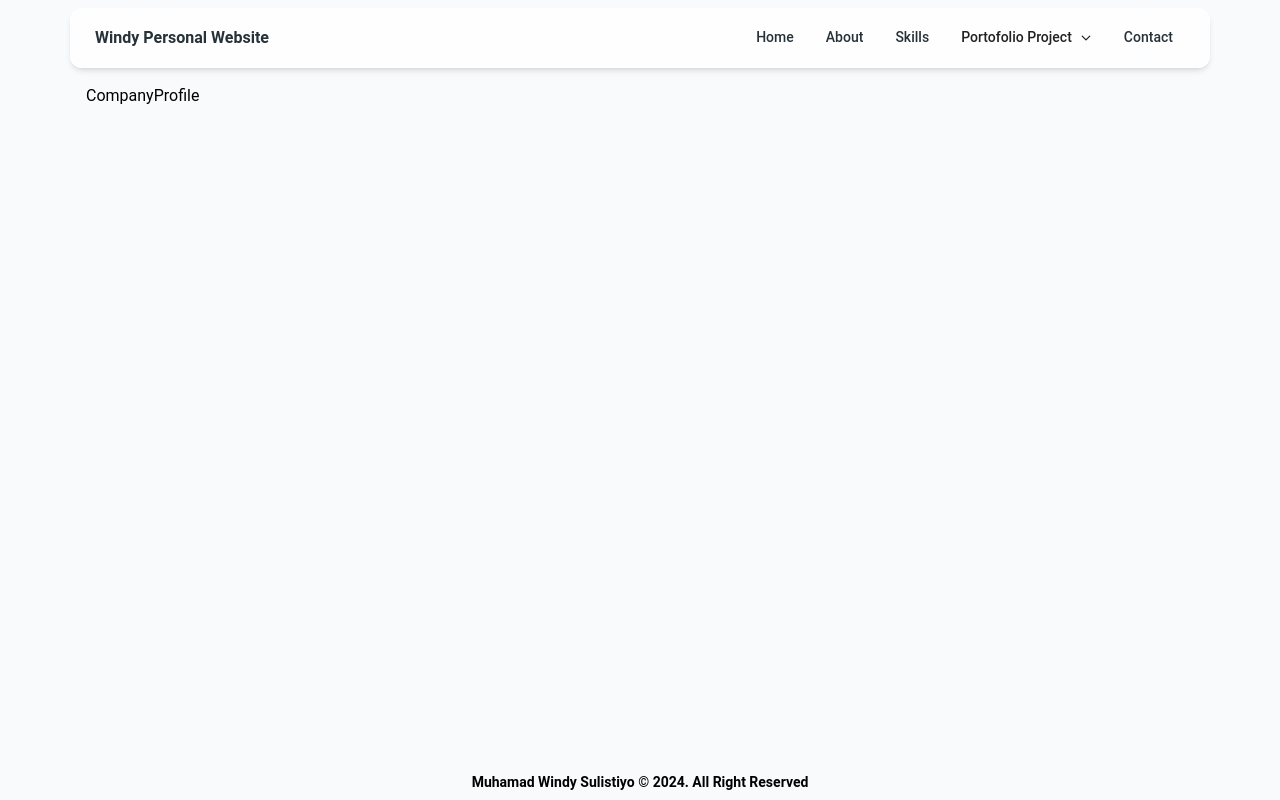
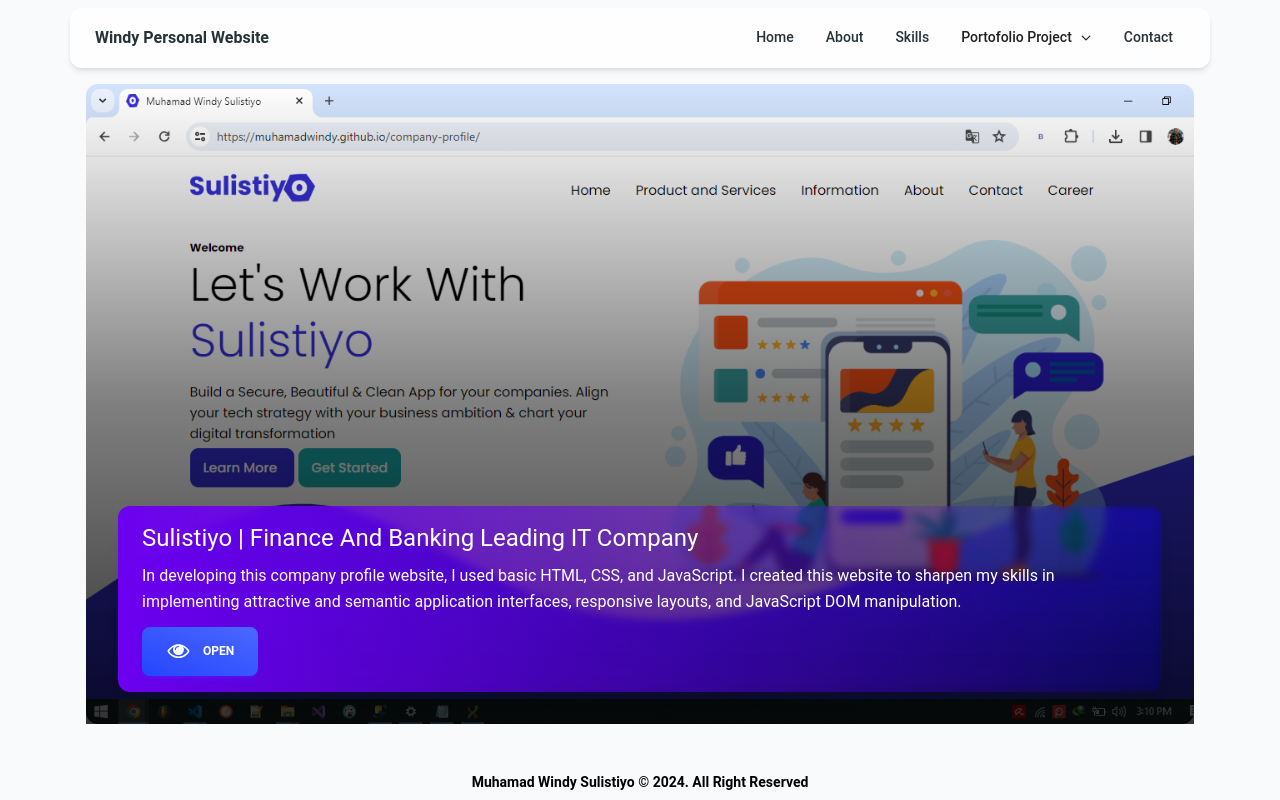
Before and after one commit to muhamadwindy/personal-website, a React (Vite) app: page /portfolio/company-profile in a window 1280 px wide. Built offline with nearby package versions, Linux system fonts and the light colour scheme.

Commit message:
create sulistiyo IT Company page for portofolio

```diff
--- a/src/pages/portfolio/CompanyProfile.jsx
+++ b/src/pages/portfolio/CompanyProfile.jsx
@@ -1,5 +1,63 @@
+import { Button, Typography } from "@material-tailwind/react";
+import image from "../../assets/image/img-company-profile.png";
+
 const CompanyProfilePage = () => {
-  return <div>CompanyProfile</div>;
+  return (
+    <>
+      <figure className="relative h-[80vh] w-full">
+        <img
+          className="h-full w-full rounded-xl object-cover object-left-top"
+          src={image}
+          alt="news image"
+        />
+        <div className="to-bg-black-10 absolute inset-0 h-full w-full bg-gradient-to-t from-black/80 via-black/50" />
+
+        <figcaption
+          className="absolute bottom-8
+     left-2/4 flex w-[calc(100%-4rem)]
+     -translate-x-2/4 justify-between rounded-xl
+      py-4 px-6 shadow-lg
+      bg-gradient-to-r from-purple-900
+     shadow-black/5 saturate-200 backdrop-blur-sm">
+          <div>
+            <Typography variant="h4" color="white" className="font-normal">
+              Sulistiyo | Finance And Banking Leading IT Company
+            </Typography>
+            <Typography className="mt-2 font-normal text-white">
+              In developing this company profile website, I used basic HTML,
+              CSS, and JavaScript. I created this website to sharpen my skills
+              in implementing attractive and semantic application interfaces,
+              responsive layouts, and JavaScript DOM manipulation.
+            </Typography>
+
+            <Button
+              variant="gradient"
+              color="indigo"
+              className="flex items-center gap-3 h-max w-max mt-3"
+              onClick={() => {
+                window.open("https://muhamadwindy.github.io/company-profile/");
+              }}>
+              <svg
+                xmlns="http://www.w3.org/2000/svg"
+                className="svg-icon"
+                style={{
+                  width: "25",
+                  height: "25",
+                  verticalAlign: "middle",
+                  fill: "white",
+                  overflow: "hidden",
+                }}
+                viewBox="0 0 1024 1024"
+                version="1.1">
+                <path d="M947.4 464.2c-46.5-75.3-109.1-135.9-187.7-181.6-78.6-45.7-161.6-68.6-249-68.6s-170.4 22.9-249 68.6C183.1 328.3 120.5 388.9 74 464.2c-6.6 11.5-10 22.8-10 34s3.3 22.5 10 34c46.5 75.3 109.1 135.9 187.7 181.6 78.6 45.7 161.6 68.6 249 68.6s170.4-22.8 249-68.3c78.6-45.6 141.1-106.2 187.7-181.9 6.6-11.5 10-22.8 10-34-0.1-11.2-3.4-22.5-10-34z m-543.8-135c29.7-29.4 65.4-44.2 107-44.2 6.7 0 12.3 2.3 17 6.9 4.6 4.6 7 10.2 7 16.8 0 6.6-2.3 12.2-7 16.8-4.7 4.6-10.3 6.9-17 6.9-28.5 0-53 10.1-73.3 30.1-20.3 20-30.4 44.2-30.4 72.5 0 6.6-2.3 12.3-7 16.8-4.6 4.6-10.3 6.8-17 6.9-6.7 0-12.3-2.3-17-6.9-4.6-4.6-7-10.2-7-16.8 0.1-41.1 15-76.4 44.7-105.8z m323.7 330.2c-66.6 40-138.8 60-216.7 60-77.8 0-150-20-216.7-60-66.6-40-122-93.7-166.2-161.1 50.5-77.6 113.9-135.7 190-174.2-20.3 34.2-30.4 71.3-30.4 111.1 0 60.9 21.9 113 65.5 156.2 43.7 43.2 96.3 64.8 157.8 64.9 61.5 0 114.1-21.6 157.8-64.9C712.1 548 734 495.9 734 435.1c0-39.8-10.1-76.8-30.4-111.1 76.1 38.5 139.5 96.6 190 174.2-44.3 67.5-99.7 121.2-166.3 161.2z" />
+              </svg>
+              Open
+            </Button>
+          </div>
+        </figcaption>
+      </figure>
+    </>
+  );
 };
 
 export default CompanyProfilePage;
```
Also changed, not shown: src/assets/image/img-company-profile.png (added).
